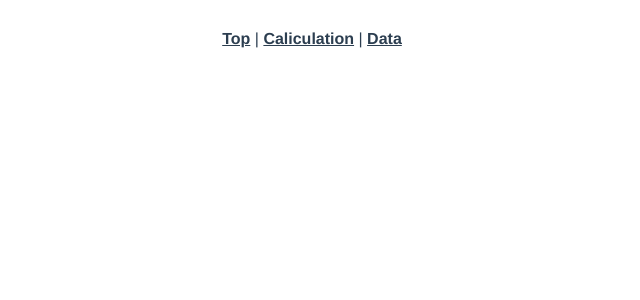
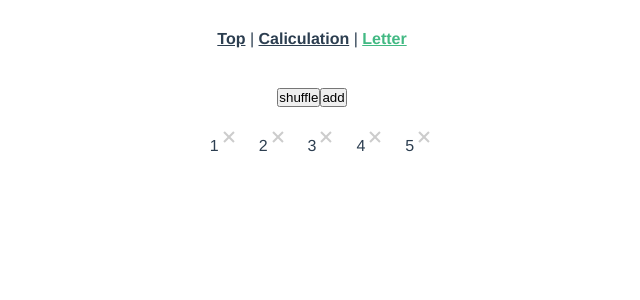
Before and after one commit to WaiEnu/dsUI, a Vue app: page /letter in a window 1280 px wide. Shown: the top 300 px of the page, without its empty margins (328-968 px from the left). Built offline with nearby package versions, Linux system fonts and the light colour scheme.

Commit message:
20.03.05 Letter追加

```diff
--- a/package.json
+++ b/package.json
@@ -9,6 +9,7 @@
   },
   "dependencies": {
     "core-js": "^3.6.4",
+    "lodash": "^4.17.15",
     "vue": "^2.6.11",
     "vue-router": "^3.1.5",
     "vuex": "^3.1.2"
--- a/public/css/style.css
+++ b/public/css/style.css
@@ -20,6 +20,7 @@ li {
 a {
   color: #42b983;
 }
+
 .formset h4{
   width: 100%;
   margin: 0 auto;
@@ -112,3 +113,53 @@ input[type="submit"]{
     width: 100%;
   }
 }
+.list {
+  position: relative;
+  margin: 20px 0 0;
+  padding: 0;
+}
+
+.item {
+  position: relative;
+  display: inline-block;
+  padding: 10px 20px;
+  transition: all 0.5s;
+}
+.item__delete {
+  position: absolute;
+  top: 0;
+  right: 0;
+  width: 20px;
+  height: 20px;
+}
+.item__delete::before, .item__delete::after {
+  position: absolute;
+  top: 50%;
+  left: 50%;
+  width: 70%;
+  height: 2px;
+  background-color: #ccc;
+  content: '';
+}
+.item__delete::before {
+  transform: translate3d(-50%, -50%, 0) rotate(45deg);
+}
+.item__delete::after {
+  transform: translate3d(-50%, -50%, 0) rotate(135deg);
+}
+
+.flip-enter-active {
+  opacity: 0;
+  transform: translate3d(0, -30px, 0);
+}
+.flip-enter-to {
+  opacity: 1;
+  transform: translate3d(0, 0, 0);
+}
+.flip-leave-active {
+  position: absolute;
+}
+.flip-leave-to {
+  opacity: 0;
+  transform: translate3d(0, -30px, 0);
+}
--- a/src/App.vue
+++ b/src/App.vue
@@ -3,7 +3,7 @@
     <div id="nav">
       <router-link to="/">Top</router-link> |
       <router-link to="/form">Caliculation</router-link> |
-      <router-link to="/graph">Data</router-link>
+      <router-link to="/letter">Letter</router-link>
     </div>
     <router-view/>
   </div>
--- a/src/components/Graphparts.vue
+++ /dev/null
@@ -1,12 +0,0 @@
-<template>
-  <div class="graphparts">
-    <div class="contents">
-    </div>
-  </div>
-</template>
-
-<script>
-export default {
-  name: 'Graphparts',
-}
-</script>
--- /dev/null
+++ b/src/components/Letterparts.vue
@@ -0,0 +1,46 @@
+<template>
+  <div class="graphparts">
+    <div class="contents">
+      <div>
+        <button @click="onShuffleClick">shuffle</button>
+        <button @click="onAddButtonClick">add</button>
+        <br>
+        <ul class="list">
+          <transition-group name="flip">
+            <template v-for="item in $data.list">
+              <li :key="item" class="item">
+                <div class="item__text">{{ item }}</div>
+                <div class="item__delete" @click="onDeleteClick(item)"></div>
+              </li>
+            </template>
+          </transition-group>
+        </ul>
+      </div>
+    </div>
+  </div>
+</template>
+<script>
+import l_ from 'lodash'
+export default {
+  name: 'Letterparts',
+  data() {
+    return {
+      list: [1, 2, 3, 4, 5],
+    }
+  },
+  methods: {
+    onShuffleClick() {
+      this.$data.list = l_.shuffle(this.$data.list);
+    },
+    onAddButtonClick() {
+      const value = Math.max(...this.$data.list) + 1;
+      const index = Math.floor(this.$data.list.length * Math.random());
+      this.$data.list.splice(index, 0, value);
+    },
+    onDeleteClick(item) {
+      const index = this.$data.list.indexOf(item);
+      this.$data.list.splice(index, 1);
+    }
+  }
+}
+</script>
--- a/src/router/index.js
+++ b/src/router/index.js
@@ -15,9 +15,9 @@ const routes = [
     component: () => import('../views/Form.vue')
   },
   {
-    path: '/graph',
-    name: 'Graph',
-    component: () => import('../views/Graph.vue')
+    path: '/letter',
+    name: 'Letter',
+    component: () => import('../views/Letter.vue')
   },
 ]
 
--- a/src/views/Graph.vue
+++ /dev/null
@@ -1,17 +0,0 @@
-<template>
-  <div class="result">
-    <Graphparts/>
-  </div>
-</template>
-
-<script>
-// @ is an alias to /src
-import Graphparts from '@/components/Graphparts.vue'
-
-export default {
-  name: 'Graph',
-  components: {
-    Graphparts,
-  }
-}
-</script>
--- /dev/null
+++ b/src/views/Letter.vue
@@ -0,0 +1,17 @@
+<template>
+  <div class="letter">
+    <Letterparts/>
+  </div>
+</template>
+
+<script>
+// @ is an alias to /src
+import Letterparts from '@/components/Letterparts.vue'
+
+export default {
+  name: 'Letter',
+  components: {
+    Letterparts,
+  }
+}
+</script>
```
Also changed, not shown: 1 other file (tests, documents, lock files or other folders).
